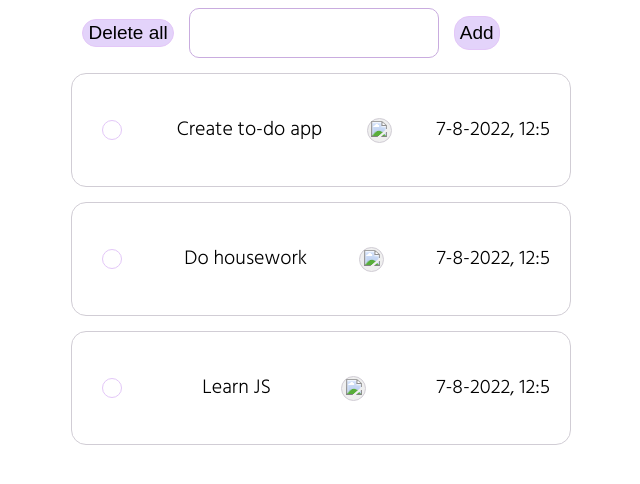
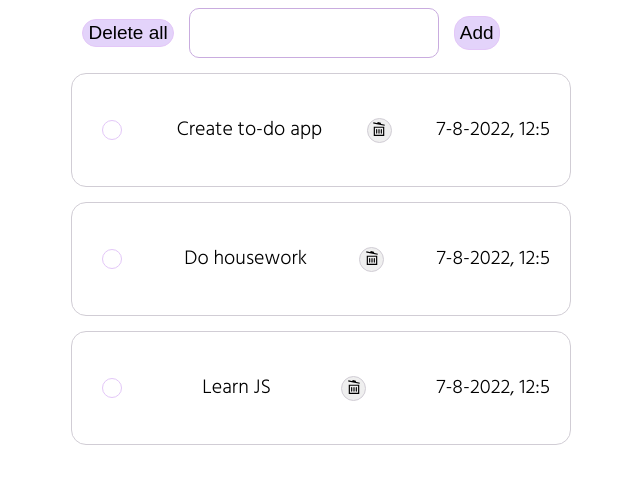
Before and after one commit to Vikamnv/todo-rep, a plain HTML site: page index.html in a window 1280 px wide. Shown: the full height of the page, 349-989 px from the left. Drawn offline with Linux system fonts and the light colour scheme; the site is published under a folder, as on GitHub Pages, so addresses that start at the root find nothing.

Commit message:
Update index.html

```diff
--- a/index.html
+++ b/index.html
@@ -28,7 +28,7 @@
         <div class="todo-item" data-todo-item>
         <input type="checkbox" class="checkbox"></input>
         <div class="task-name" data-task-name>Create to-do application</div>
-        <button type="button" class="btn-delete-task" data-btn-delete-task><img src="/inputs/iconmonstr-trash-can-14.svg"></button>
+        <button type="button" class="btn-delete-task" data-btn-delete-task><img src="./inputs/iconmonstr-trash-can-14.svg"></button>
         <p class="todo_date" data-todo-item-date>date...</p>
     </div>
  </template>
```
